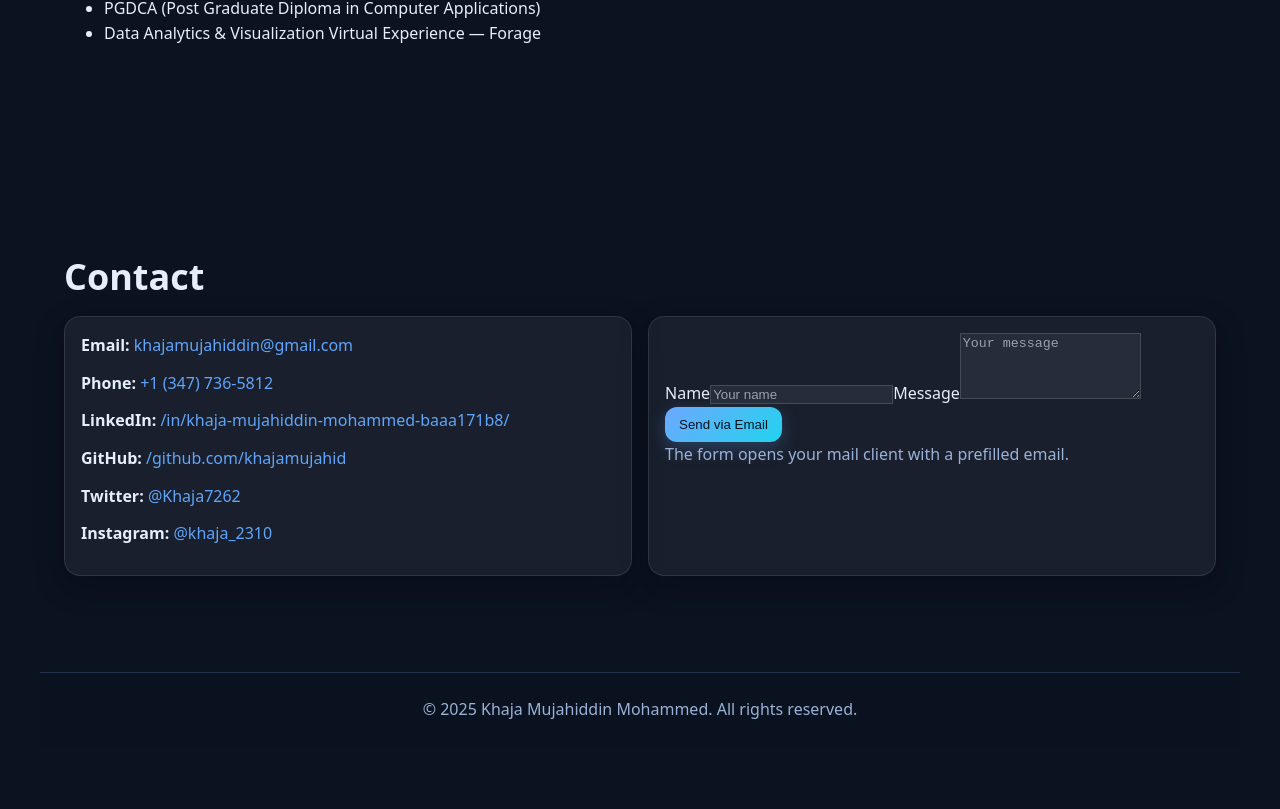
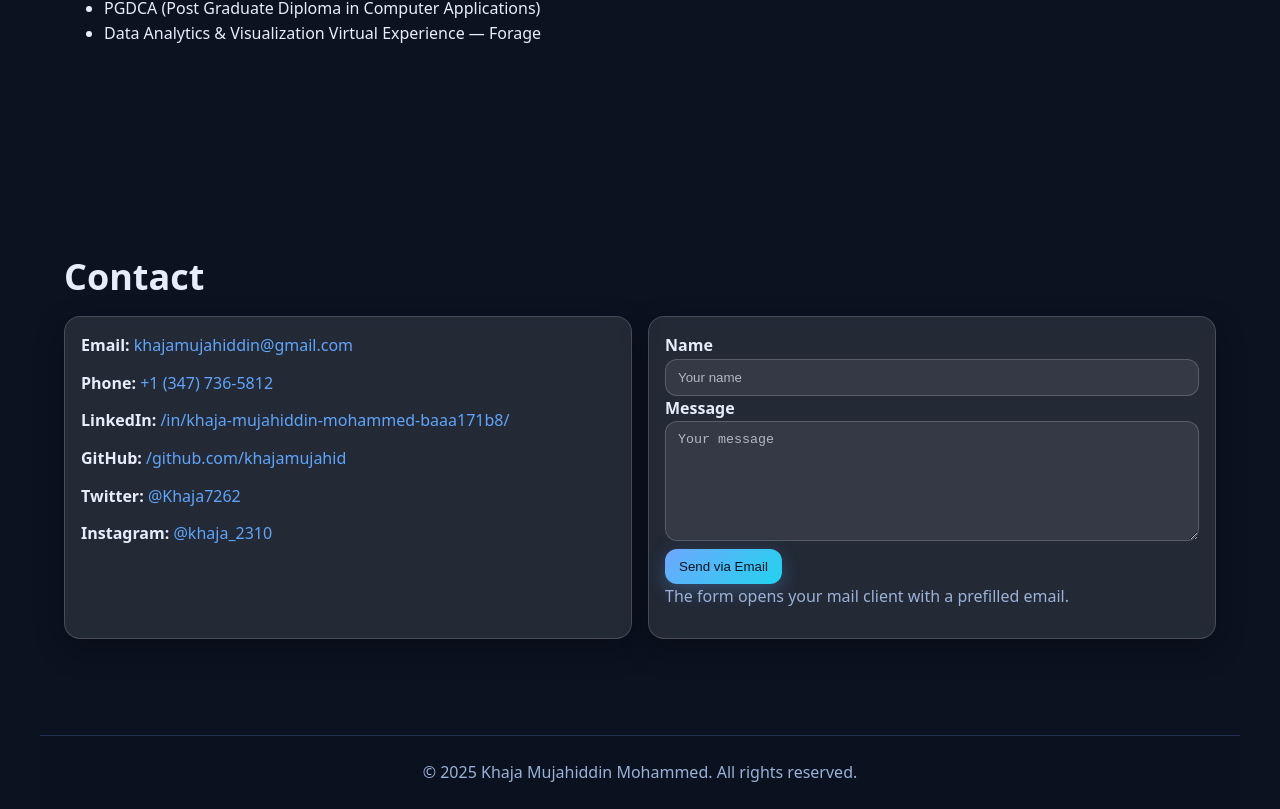
Before and after one commit to khajamujahid/Portfolio, a Next.js app: page / in a window 1280 px wide. Shown: the part 5296-6105 px from the top of the page. Before the commit the page ends 6042 px from the top, so only its background shows below. Built offline with nearby package versions, Linux system fonts and the light colour scheme.

Commit message:
Update globals.css

```diff
--- a/app/globals.css
+++ b/app/globals.css
@@ -75,24 +75,25 @@ p{ margin: 0 0 12px; color: var(--text); } .muted{ color: var(--muted); }
   .nav-toggle{ display:block; }
   .nav ul[aria-expanded="true"]{ display:flex; }
 }
-/* === Contact section polish (lightened cards + readable text/links) === */
+
+/* === Contact section polish (lighter cards + readable text/links) === */
 .section.contact { position: relative; }
 
-/* Lighten the two contact cards in dark mode */
+/* Lighter cards in dark mode */
 .section.contact .card,
 .section.contact .contact-card,
 .section.contact .form-card {
-  background: rgba(255, 255, 255, 0.06);      /* glassy, lighter than rest */
-  border: 1px solid rgba(255, 255, 255, 0.10);
+  background: rgba(255, 255, 255, 0.10);   /* was 0.06 → lighter */
+  border: 1px solid rgba(255, 255, 255, 0.16);
   backdrop-filter: blur(6px);
 }
 
-/* Equivalent in light mode: a subtle gray tint */
+/* Slight tint in light mode */
 .light .section.contact .card,
 .light .section.contact .contact-card,
 .light .section.contact .form-card {
-  background: rgba(0, 0, 0, 0.03);
-  border: 1px solid rgba(0, 0, 0, 0.08);
+  background: rgba(0, 0, 0, 0.05);         /* was 0.03 → a touch stronger */
+  border: 1px solid rgba(0, 0, 0, 0.10);
 }
 
 /* Headings & body text contrast */
@@ -101,51 +102,65 @@ p{ margin: 0 0 12px; color: var(--text); } .muted{ color: var(--muted); }
 .section.contact .card p,
 .section.contact .card li,
 .section.contact .card span {
-  color: #e7eefb;               /* high-contrast on dark */
+  color: #e7eefb;
 }
 .light .section.contact h2,
 .light .section.contact label,
 .light .section.contact .card p,
 .light .section.contact .card li,
 .light .section.contact .card span {
-  color: #0b1220;               /* readable on light */
+  color: #0b1220;
 }
 
-/* Link color tuned to the site’s blue */
+/* Links tuned to site blue */
 .section.contact a {
   color: #60a5fa;
   text-decoration: none;
 }
 .section.contact a:hover {
-  color: #93c5fd;
+  color: #a7c7ff;
   text-decoration: underline;
 }
 
 /* Inputs/textarea readable in both themes */
 .section.contact input,
 .section.contact textarea {
-  background: rgba(255, 255, 255, 0.06);
+  background: rgba(255, 255, 255, 0.08);   /* was 0.06 */
   color: #e7eefb;
-  border: 1px solid rgba(255, 255, 255, 0.14);
+  border: 1px solid rgba(255, 255, 255, 0.18);  /* was 0.14 */
   outline: none;
+  width: 100%;
+  padding: 10px 12px;
+  border-radius: 12px;
+  transition: background .25s, border-color .25s, box-shadow .25s;
 }
 .section.contact input::placeholder,
 .section.contact textarea::placeholder {
-  color: rgba(231, 238, 251, 0.6);
+  color: rgba(231, 238, 251, 0.7);
 }
 .light .section.contact input,
 .light .section.contact textarea {
-  background: rgba(0, 0, 0, 0.03);
+  background: rgba(0, 0, 0, 0.05);        /* was 0.03 */
   color: #0b1220;
-  border-color: rgba(0, 0, 0, 0.12);
+  border-color: rgba(0, 0, 0, 0.14);
 }
 .light .section.contact input::placeholder,
 .light .section.contact textarea::placeholder {
   color: rgba(11, 18, 32, 0.55);
 }
 
-/* Optional: make the “Send via Email” button stand out slightly more */
+/* Form layout + spacing */
+.section.contact .form-row{ display:flex; gap:12px; align-items:flex-start; margin-bottom:12px; }
+.section.contact label{ min-width:92px; font-weight:600; margin-top:8px; }
+.section.contact textarea{ min-height:120px; resize:vertical; }
+
+@media (max-width:640px){
+  .section.contact .form-row{ flex-direction:column; }
+  .section.contact label{ margin:0 0 6px 0; }
+}
+
+/* Make the primary action pop a bit more */
 .section.contact .btn.primary,
 .section.contact button[type="submit"] {
-  box-shadow: 0 6px 18px rgba(96, 165, 250, 0.25);
+  box-shadow: 0 6px 18px rgba(96, 165, 250, 0.28);
 }
```
